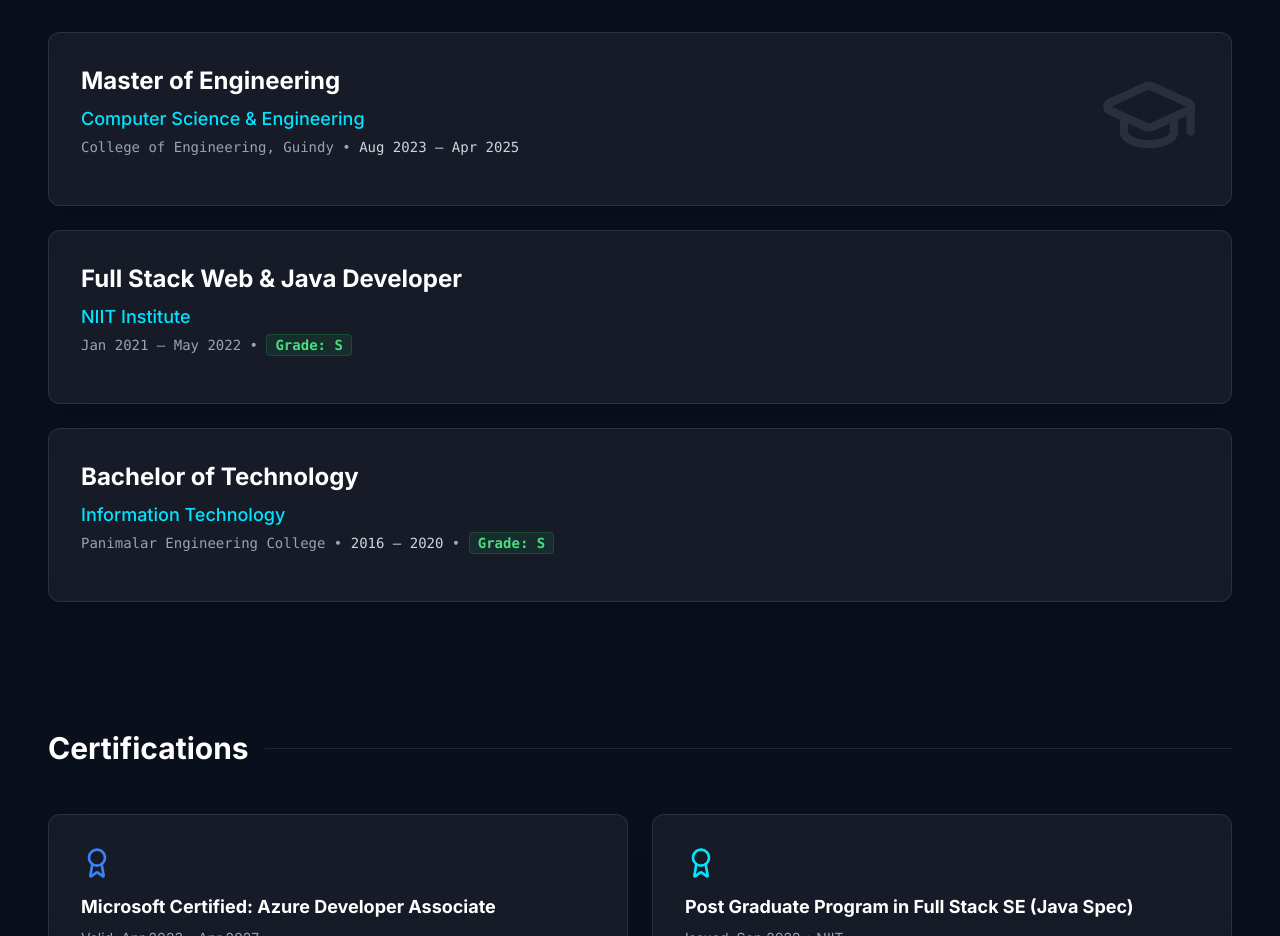
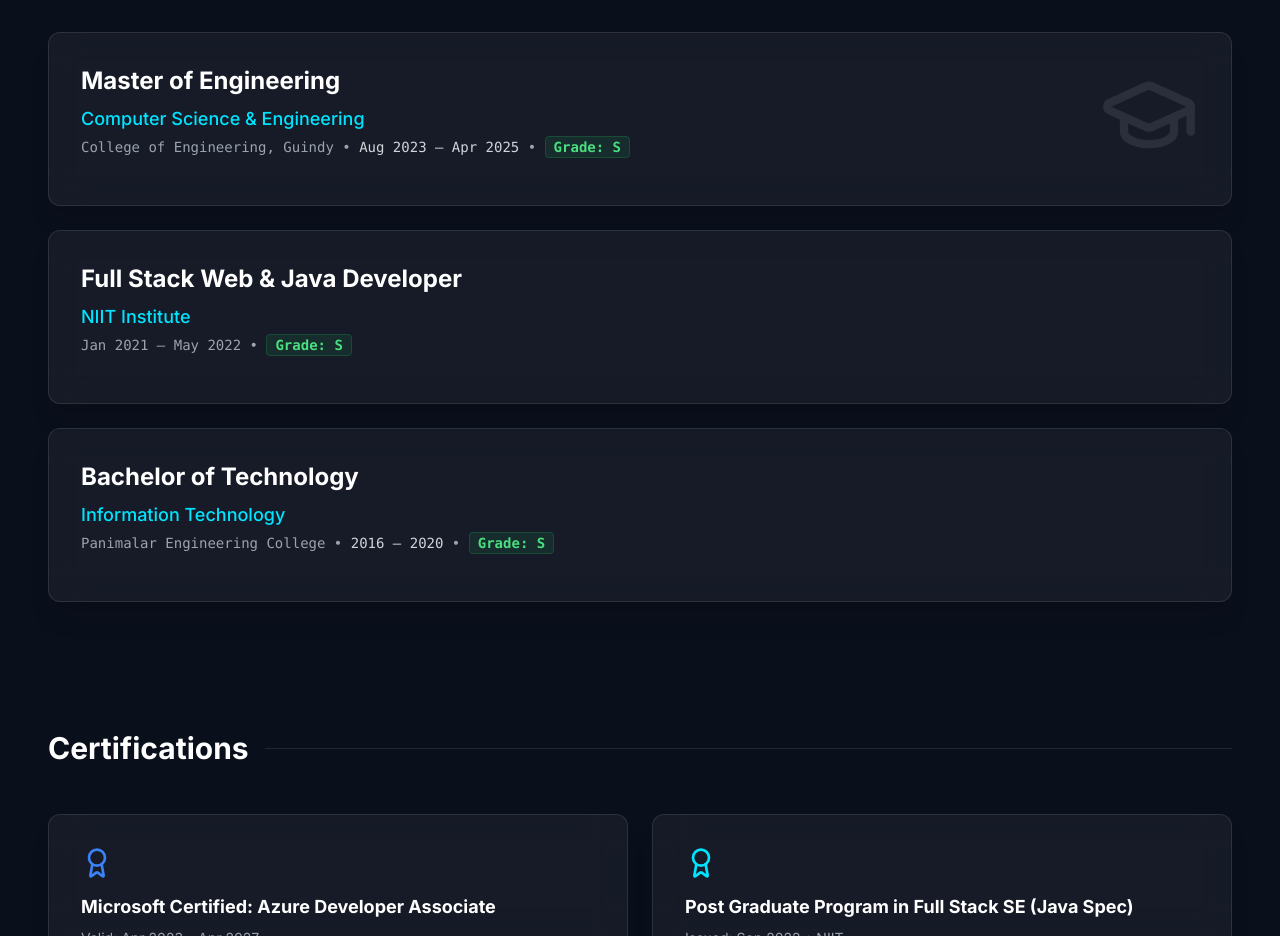
Before and after one commit to arpudhanaresh/naresh-dev, a React (Vite) app in the folder app/: page / in a window 1280 px wide. Shown: the part 5220-6156 px from the top of the page. Built offline with nearby package versions, Linux system fonts and the light colour scheme.

Commit message:
grade update

```diff
--- a/app/src/components/Education.tsx
+++ b/app/src/components/Education.tsx
@@ -23,7 +23,7 @@ export default function Education() {
 
             <h3 className="text-2xl font-bold text-white mb-2 relative z-10">Master of Engineering</h3>
             <p className="text-accent text-lg font-medium mb-1 relative z-10">Computer Science & Engineering</p>
-            <p className="text-gray-400 mb-4 font-mono text-sm relative z-10">College of Engineering, Guindy • <span className="text-gray-300">Aug 2023 – Apr 2025</span></p>
+            <p className="text-gray-400 mb-4 font-mono text-sm relative z-10">College of Engineering, Guindy • <span className="text-gray-300">Aug 2023 – Apr 2025</span> • <span className="text-green-400 font-bold border border-green-500/20 px-2 py-0.5 rounded bg-green-500/10">Grade: S</span></p>
           </div>
 
           <div className="glass p-8 rounded-xl relative overflow-hidden">
```
Also changed, not shown: 1 other file (tests, documents, lock files or other folders).
